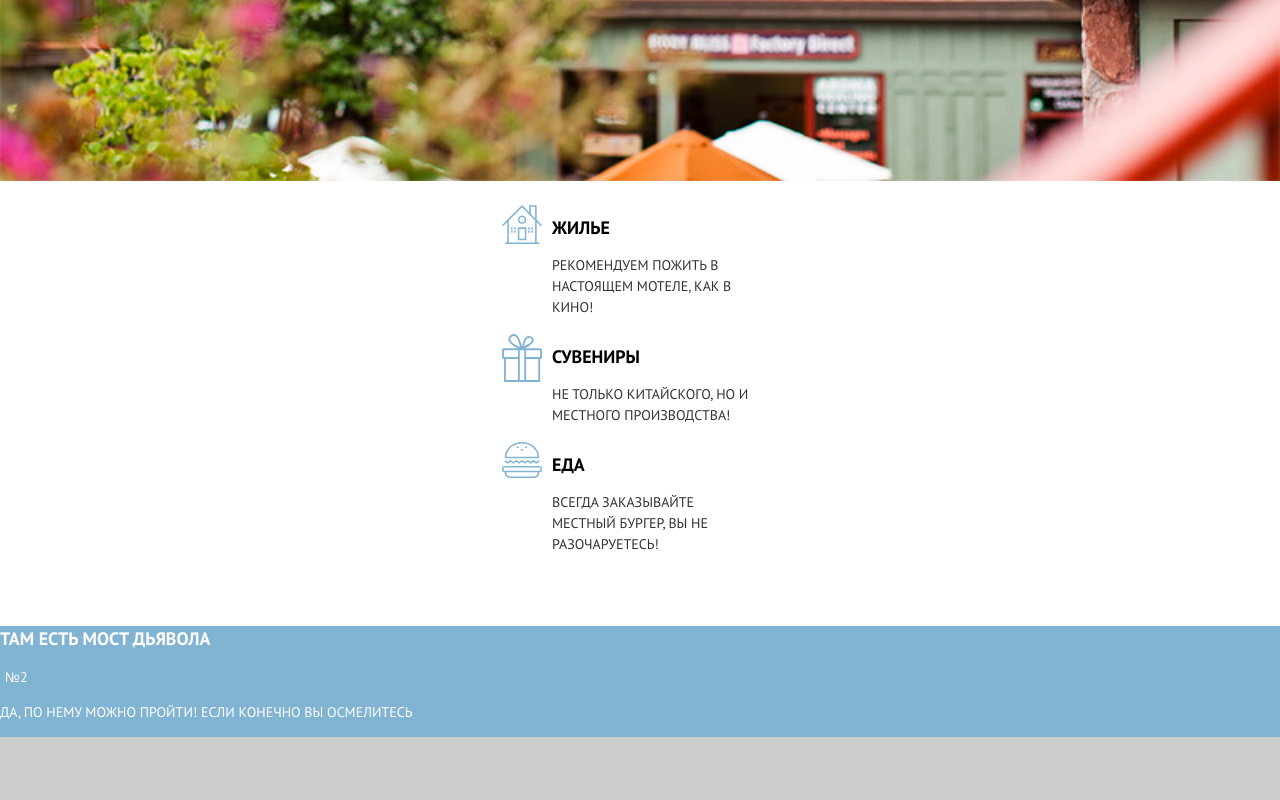
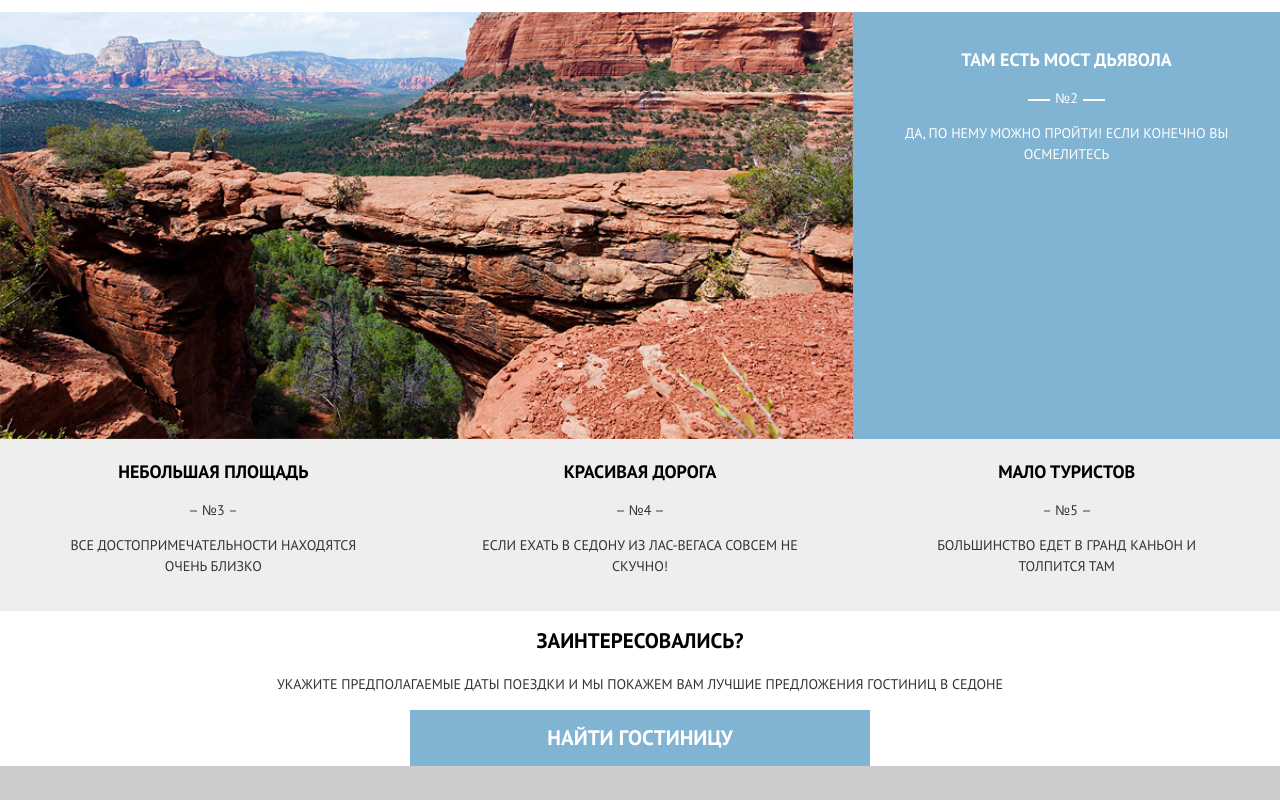
Before and after one commit to downtempa/107653-sedona, a website: page index.html in a window 1280 px wide. Shown: the part 1220-2020 px from the top of the page. Drawn offline with nearby package versions, Linux system fonts and the light colour scheme; files that its build step writes are made by us from their sources; placeholder pictures from the web are drawn by us.

Commit message:
benefits flex, search, search btn

```diff
--- a/index.html
+++ b/index.html
@@ -10,14 +10,17 @@
 
 <body>
   <header class="main-header">
+    <!-- менюшка -->
     <nav class="main-nav">
       <a class="main-nav__toggle" href="#">Toggle</a>
       <ul class="main-nav__list">
         <li class="main-nav__col  main-nav__col--left">
           <ul class="main-nav__sub-list">
+            <!-- 1 -->
             <li class="main-nav__item">
               <a class="main-nav__link">Главная</a>
             </li>
+            <!-- 2 -->
             <li class="main-nav__item">
               <a class="main-nav__link" href="photo.html">Фото и Видио</a>
             </li>
@@ -25,9 +28,11 @@
         </li>
         <li class="main-nav__col  main-nav__col--right">
           <ul class="main-nav__sub-list">
+            <!-- 3 -->
             <li class="main-nav__item">
               <a class="main-nav__link" href="form.html">Форма отзыва</a>
             </li>
+            <!-- 4 -->
             <li class="main-nav__item">
               <a class="main-nav__link" href="https://htmlacademy.ru">HTML Academy</a>
             </li>
@@ -45,7 +50,8 @@
   <section class="promo">
     <h1 class="promo__title">Седона &ndash; небольшой городок в Аризоне, заслуживающий большего!</h1>
     <p class="promo__description">Рассмотрим 5 причин, по которым Седона круче чем гранд каньон!</p>
-    <article class="benefit">
+    <!-- 1_full -->
+    <article class="benefit  benefit--full">
       <div class="benefit__wrapper">
         <h2 class="benefit__title">Настоящий городок</h2>
         <div class="benefit__number-wrapper">
@@ -60,49 +66,66 @@
         <div class="advice__wrapper">
           <article class="advice__item">
             <img class="advice__picture" src=" ../../img/icon-house.svg " alt=" ">
-          <h3 class="advice__title ">Жилье</h3>
+            <h3 class="advice__title">Жилье</h3>
             <p class="advice__description ">Рекомендуем пожить в настоящем мотеле, как в кино!</p>
           </article>
-        <article class="advice__item ">
+          <article class="advice__item">
             <img class="advice__picture" src="../../img/icon-gift.svg" alt="">
             <h3 class="advice__title">Сувениры</h3>
             <p class="advice__description">Не только китайского, но и местного производства!</p>
           </article>
           <article class="advice__item">
             <img class="advice__picture" src=" ../../img/icon-burger.svg " alt=" ">
-          <h3 class="advice__title ">Еда</h3>
+            <h3 class="advice__title">Еда</h3>
             <p class="advice__description ">Всегда заказывайте местный бургер, вы не разочаруетесь!</p>
           </article>
         </div>
       </section>
     </article>
-    <article class="benefit ">
-      <h2 class="benefit__title ">Там есть мост дьявола</h2>
-      <span class="benefit__number ">№2</span>
-      <p class="benefit__description ">Да, по нему можно пройти! Если конечно вы осмелитесь</p>
-      <div class="benefit__picture ">
-        <img alt="Мост Дьявола " src="http://placehold.it/350x150 ">
+    <!-- 2_full -->
+    <article class="benefit  benefit--full">
+      <div class="benefit__wrapper">
+        <h2 class="benefit__title">Там есть мост дьявола</h2>
+        <div class="benefit__number-wrapper">
+          <span class="benefit__number">№2</span>
+        </div>
+        <p class="benefit__description">Да, по нему можно пройти! Если конечно вы осмелитесь</p>
+      </div>
+      <div class="benefit__picture  benefit__picture--order_reverse">
+        <img alt="Мост Дьявола" src="../../img/photo-bridge@1x.jpg">
       </div>
     </article>
-    <article class="benefit ">
-      <h2 class="benefit__title ">Небольшая площадь</h2>
-      <span class="benefit__number ">№3</span>
-      <p class="benefit__description ">Все достопримечательности находятся очень близко</p>
+    <!-- блок-флекс-обертка -->
+    <div class="promo__benefit-row">
+      <!-- 1_short -->
+      <article class="benefit  benefit--short">
+        <h2 class="benefit__title  benefit__title--short">Небольшая площадь</h2>
+        <div class="benefit__number-wrapper  benefit__number-wrapper--short">
+          <span class="benefit__number  benefit__number--short">№3</span>
+        </div>
+        <p class="benefit__description  benefit__description--short">Все достопримечательности находятся очень близко</p>
       </article>
-    <article class="benefit ">
-      <h2 class="benefit__title ">Красивая дорога</h2>
-      <span class="benefit__number ">№4</span>
-      <p class="benefit__description ">Если ехать в Седону из Лас-Вегаса совсем не скучно!</p>
+      <!-- 2_short -->
+      <article class="benefit  benefit--short">
+        <h2 class="benefit__title  benefit__title--short">Красивая дорога</h2>
+        <div class="benefit__number-wrapper  benefit__number-wrapper--short">
+          <span class="benefit__number  benefit__number--short">№4</span>
+        </div>
+        <p class="benefit__description  benefit__description--short">Если ехать в Седону из Лас-Вегаса совсем не скучно!</p>
       </article>
-    <article class="benefit ">
-      <h2 class="benefit__title ">Мало туристов</h2>
-      <span class="benefit__number ">№5</span>
-      <p class="benefit__description ">Большинство едет в Гранд Каньон и толпится там</p>
+      <!-- 3_short -->
+      <article class="benefit  benefit--short">
+        <h2 class="benefit__title  benefit__title--short">Мало туристов</h2>
+        <div class="benefit__number-wrapper  benefit__number-wrapper--short">
+          <span class="benefit__number  benefit__number--short">№5</span>
+        </div>
+        <p class="benefit__description  benefit__description--short">Большинство едет в Гранд Каньон и толпится там</p>
       </article>
-    <section class="promo__search booking ">
+    </div>
+    <section class="promo__search  booking ">
       <h2 class="booking__title ">Заинтересовались?</h2>
-      <p class="booking__description ">Укажите предполагаемые даты поездки и мы покажем вам лучшие предложения гостиниц в седоне</p>
-      <a class="booking__search-btn btn " href="# ">Найти гостиницу</a>
+      <p class="booking__description">Укажите предполагаемые даты поездки и мы покажем вам лучшие предложения гостиниц в седоне</p>
+      <a class="booking__search-btn  btn  btn--search" href="# ">Найти гостиницу</a>
     </section>
   </section>
   <div class="map ">
@@ -111,9 +134,9 @@
   <footer class="main-footer ">
     <a class="main-footer__logo ">#Visitedsedona</a>
     <div class="main-footer__social social ">
-      <a class="social__item social__item--tw " href="# ">Twitter</a>
-      <a class="social__item social__item--fb " href="# ">Facebook</a>
-      <a class="social__item social__item--youtube " href="# ">Youtube</a>
+      <a class="social__item  social__item--tw " href="# ">Twitter</a>
+      <a class="social__item  social__item--fb " href="# ">Facebook</a>
+      <a class="social__item  social__item--youtube " href="# ">Youtube</a>
     </div>
     <div class="main-footer__copyright copyright ">
       <span>Разработано</span>
--- a/sass/blocks/advice.scss
+++ b/sass/blocks/advice.scss
@@ -2,9 +2,18 @@
   padding-top: 24px;
   padding-bottom: 40px;
   background-color: white;
+  @media ($tablet-widths) {
+    width: 100%;
+    display: flex;
+  }
   &__wrapper {
     width: 280px;
     margin: 0 auto;
+    @media ($tablet-widths) {
+      display: flex;
+      margin: 0 auto;
+      width: 728px;
+    }
   }
   &__title {
     margin: 0;
@@ -18,6 +27,9 @@
     font-weight: 900;
     color: black;
     text-transform: uppercase;
+    @media ($tablet-widths) {
+      margin-left: 0;
+    }
   }
   &__description {
     margin: 0;
@@ -30,6 +42,9 @@
     color: $dark-grey;
     font-weight: 400;
     text-transform: uppercase;
+    @media ($tablet-widths) {
+      margin-left: 0;
+    }
   }
   &__item {
     display: flex;
@@ -38,6 +53,11 @@
     align-items: flex-start;
     padding-left: 2px;
     padding-right: 20px;
+    @media ($tablet-widths) {
+      flex-direction: column;
+      align-items: center;
+      text-align: center;
+    }
   }
   &__picture {
     width: 40px;
--- a/sass/blocks/benefit.scss
+++ b/sass/blocks/benefit.scss
@@ -1,11 +1,35 @@
 .benefit {
   background-color: $blue-sky;
+  &--full {
+    @media ($tablet-widths) {
+      display: flex;
+      flex-wrap: wrap;
+    }
+  }
+  &--short {
+    width: 280px;
+    margin: 0 auto;
+    background-color: transparent;
+    text-align: center;
+    @media ($tablet-widths) {
+      width: 33.33%;
+      padding-left: 50px;
+      padding-right: 50px;
+    }
+  }
   &__wrapper {
     width: 280px;
     margin: 0 auto;
     padding-top: 20px;
     padding-bottom: 20px;
     text-align: center;
+    @media ($tablet-widths) {
+      width: 33.33%;
+      margin: 0;
+      padding-right: 20px;
+      padding-left: 20px;
+      box-sizing: border-box;
+    }
   }
   &__title {
     // padding-right: 8%;
@@ -17,6 +41,10 @@
     color: white;
     text-transform: uppercase;
     // text-align: center;
+    &--short {
+      margin-top: 0;
+      color: black;
+    }
   }
   &__description {
     // padding-right: 8%;
@@ -28,6 +56,9 @@
     font-weight: 400;
     text-transform: uppercase;
     // text-align: center;
+    &--short {
+      color: $dark-grey;
+    }
   }
   &__number {
     padding-right: 5px;
@@ -39,6 +70,10 @@
     font-weight: 400;
     text-transform: uppercase;
     background-color: $blue-sky;
+    &--short {
+      color: $dark-grey;
+      background-color: #eee;
+    }
   }
   &__number-wrapper {
     position: relative;
@@ -60,6 +95,21 @@
       z-index: -1;
       border-top: 2px solid white;
     }
+    &--short:before {
+      border-top: 2px solid #979797;
+      width: 14%;
+    }
+  }
+  &__picture {
+    @media ($tablet-widths) {
+      width: 66.66%;
+    }
+    &--order_reverse {
+      @media ($tablet-widths) {
+        order: -1;
+      }
+
+    }
   }
   &__picture img {
     vertical-align: bottom;
--- a/sass/blocks/booking.scss
+++ b/sass/blocks/booking.scss
@@ -0,0 +1,22 @@
+.booking {
+  text-align: center;
+  &__title {
+    font-family: $main-font;
+    font-size: 21px;
+    line-height: 26px;
+    font-weight: 900;
+    color: black;
+    text-transform: uppercase;
+  }
+  &__description {
+    font-family: $main-font;
+    font-size: 14px;
+    line-height: 24px;
+    font-weight: 400;
+    color: $dark-grey;
+    text-transform: uppercase;
+  }
+  // &__search-btn {
+  //   margin: 0 auto;
+  // }
+}
--- a/sass/blocks/btn.scss
+++ b/sass/blocks/btn.scss
@@ -0,0 +1,24 @@
+.btn {
+  width: 280px;
+  display: inline-block;
+  padding-top: 15px;
+  padding-bottom: 15px;
+  padding-left: 10px;
+  padding-right: 10px;
+  text-decoration: none;
+  outline: none;
+  font-family: $main-font;
+  font-size: 21px;
+  line-height: 26px;
+  font-weight: 900;
+  color: white;
+  text-transform: uppercase;
+  background-color: $blue-sky;
+  box-sizing: border-box;
+  &--search {
+    width: 280px;
+    @media ($tablet-widths) {
+      width: 460px;
+    }
+  }
+}
--- a/sass/blocks/promo.scss
+++ b/sass/blocks/promo.scss
@@ -23,4 +23,19 @@
     text-transform: uppercase;
     text-align: center;
   }
+  &__benefit-row {
+    background-color: #eee;
+    @media ($tablet-widths) {
+      display: flex;
+      padding-top: 20px;
+      padding-bottom: 20px;
+    }
+  }
+  &__search {
+    width: 280px;
+    margin: 0 auto;
+    @media ($tablet-widths) {
+      width: 728px;
+    }
+  }
 }
```
Lines whose indentation alone changed are shown as unchanged.
